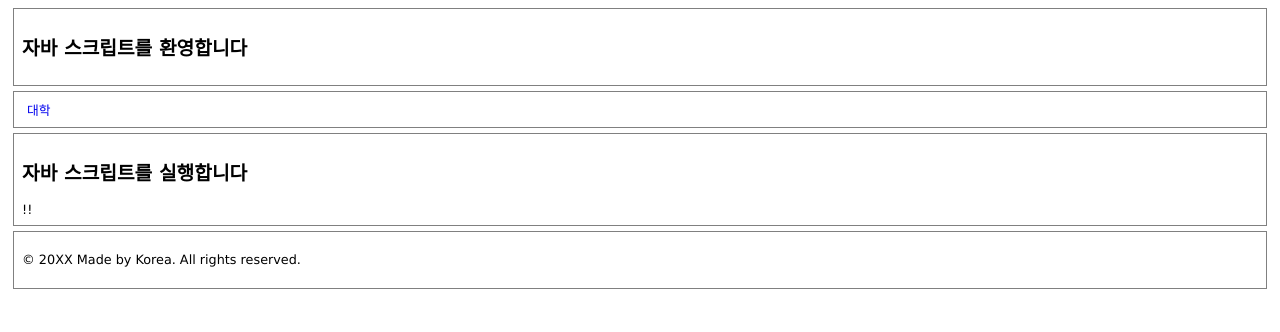
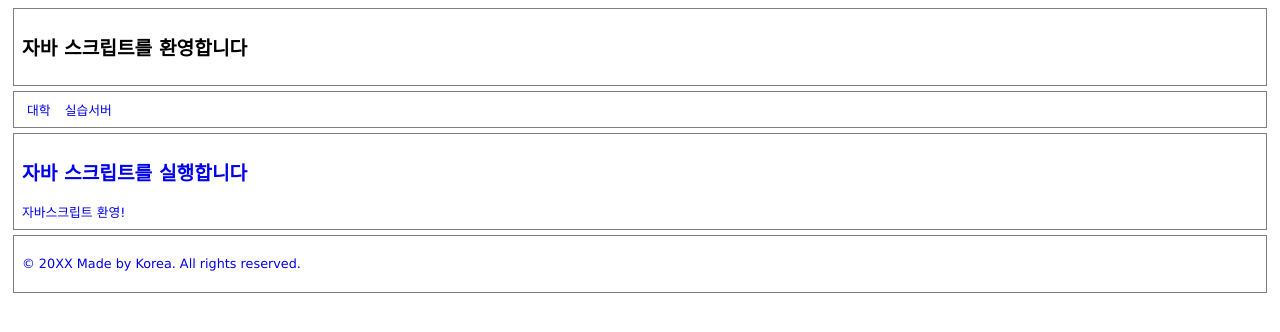
Before and after one commit to 0714han/0714han.github.io, a plain HTML site: page index.html in a window 1280 px wide. Drawn offline with Linux system fonts and the light colour scheme.

Commit message:
Update index.html

```diff
--- a/index.html
+++ b/index.html
@@ -11,9 +11,9 @@ nav ul li {display:inline; margin:5px; } a {text-decoration:none;}
 #id_form {width:100px; height:14px; color:red;} </style>
 <script type="text/javascript">
 function fnTest(){
-document.write("!!")
+document.write("자바스크립트 환영!")
+alert("자바 스크립트 환영!!");
 }
-alert("자바 스크립트 환영!!");
 </script>
 <title>자바 스크립트 실습</title> </head>
 <body>
@@ -22,7 +22,7 @@ alert("자바 스크립트 환영!!");
   <nav>
     <ul>
       <li><a href="http://www.dju.ac.kr">대학</a></li>
-      <li><a href="http://hive.dju.ac.kr"></a></li>
+      <li><a href="http://hive.dju.ac.kr">실습서버</li>
     </ul></nav>
   <section>
     <h2>자바 스크립트를 실행합니다</h2>
```
